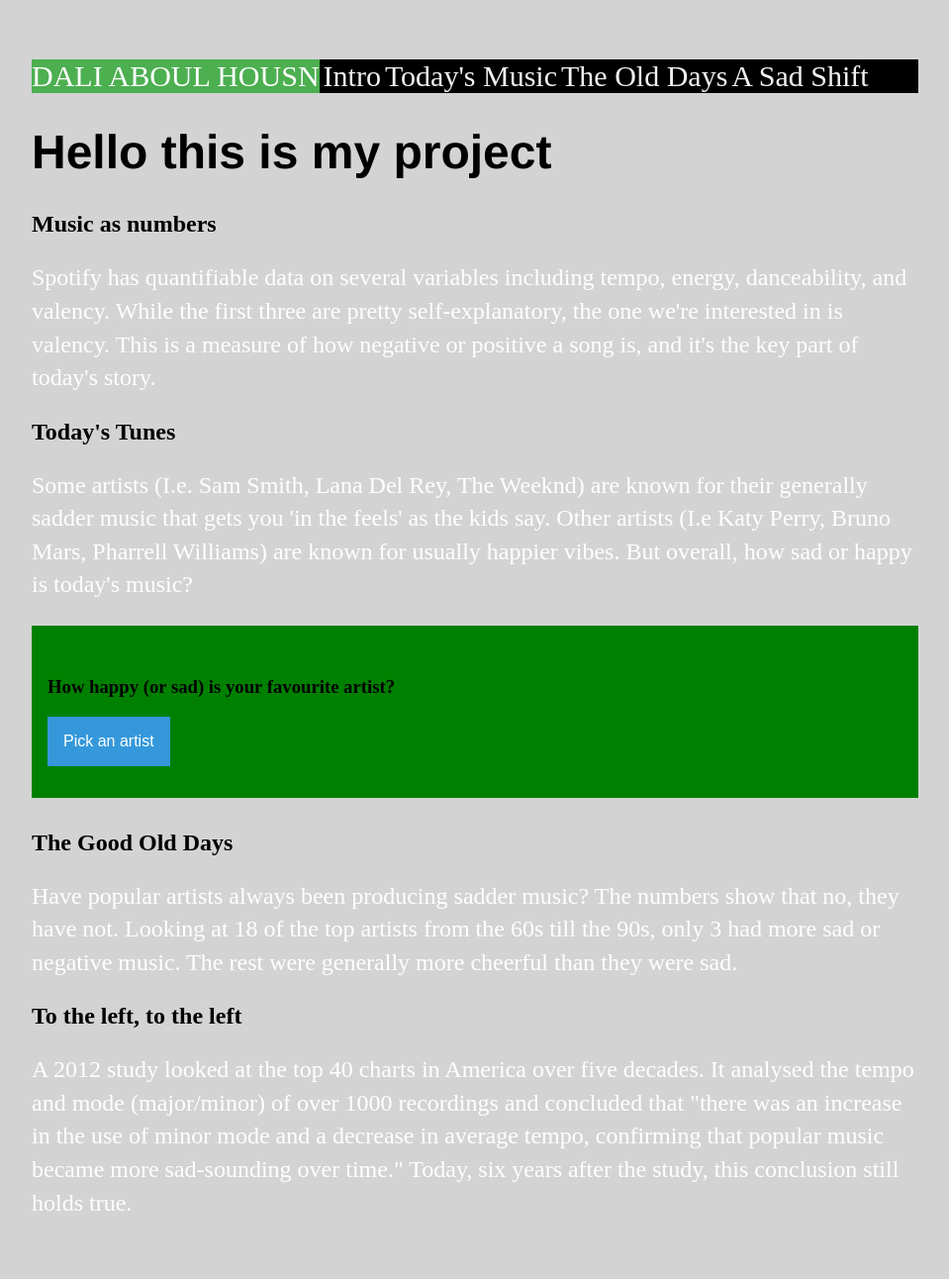
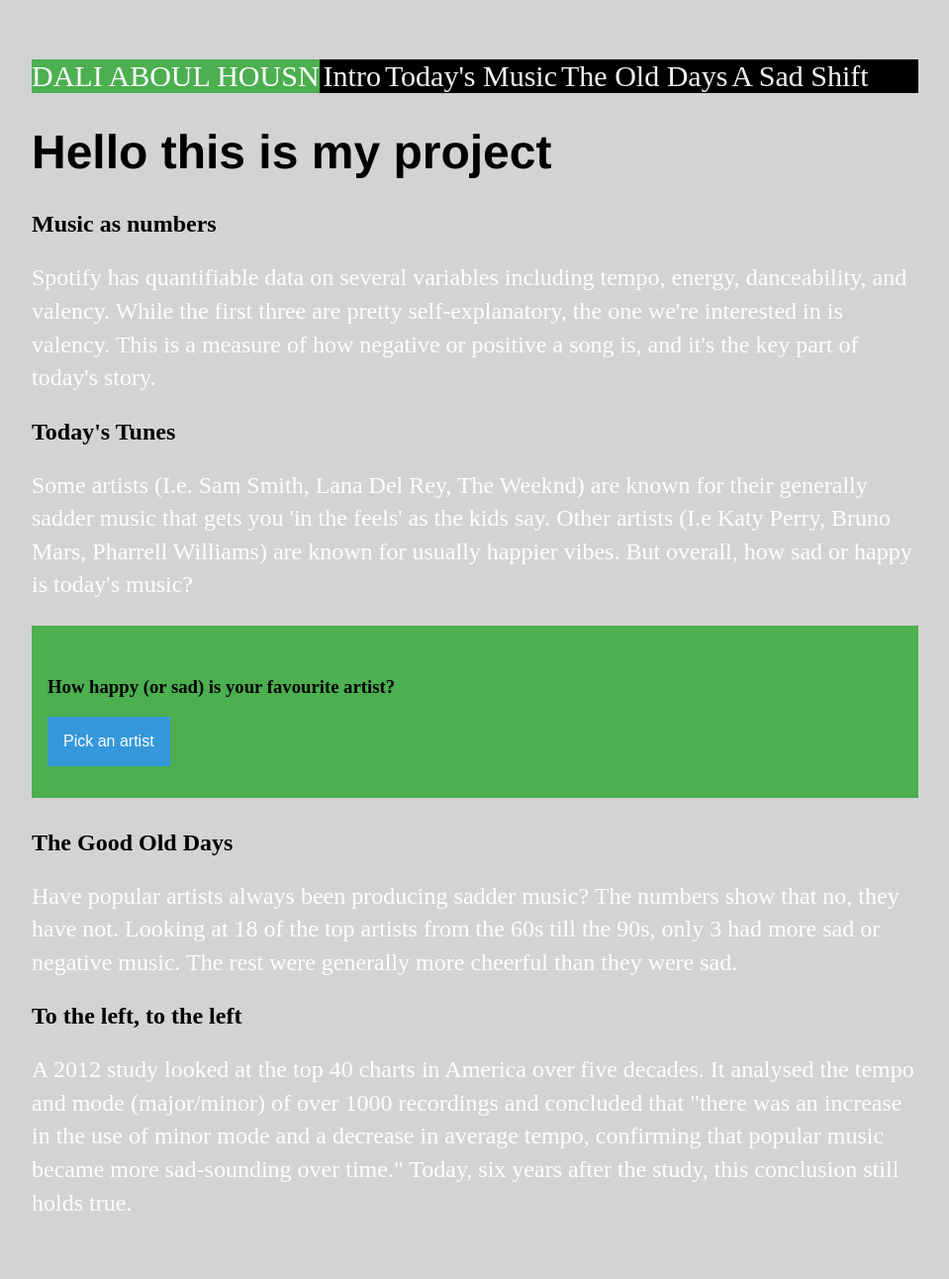
Before and after one commit to ah-dali/ah-dali.github.io, a Jekyll site: the page built from index.html, in a window 1280 px wide. Shown: the whole page at 99% size, without its empty margins (160-1119 px from the left). Built offline with Jekyll 4.4.1, drawn with Linux system fonts in a browser that asks for light colours.

Commit message:
Update main.css

```diff
--- a/css/main.css
+++ b/css/main.css
@@ -51,7 +51,7 @@ p {
 .jumbotron {
   padding: 2rem 1rem;
   margin-bottom: 2rem;
-  background-color: green;
+  background-color: #4CAF50;
 }
 
 /* Dropdown Button */
```
